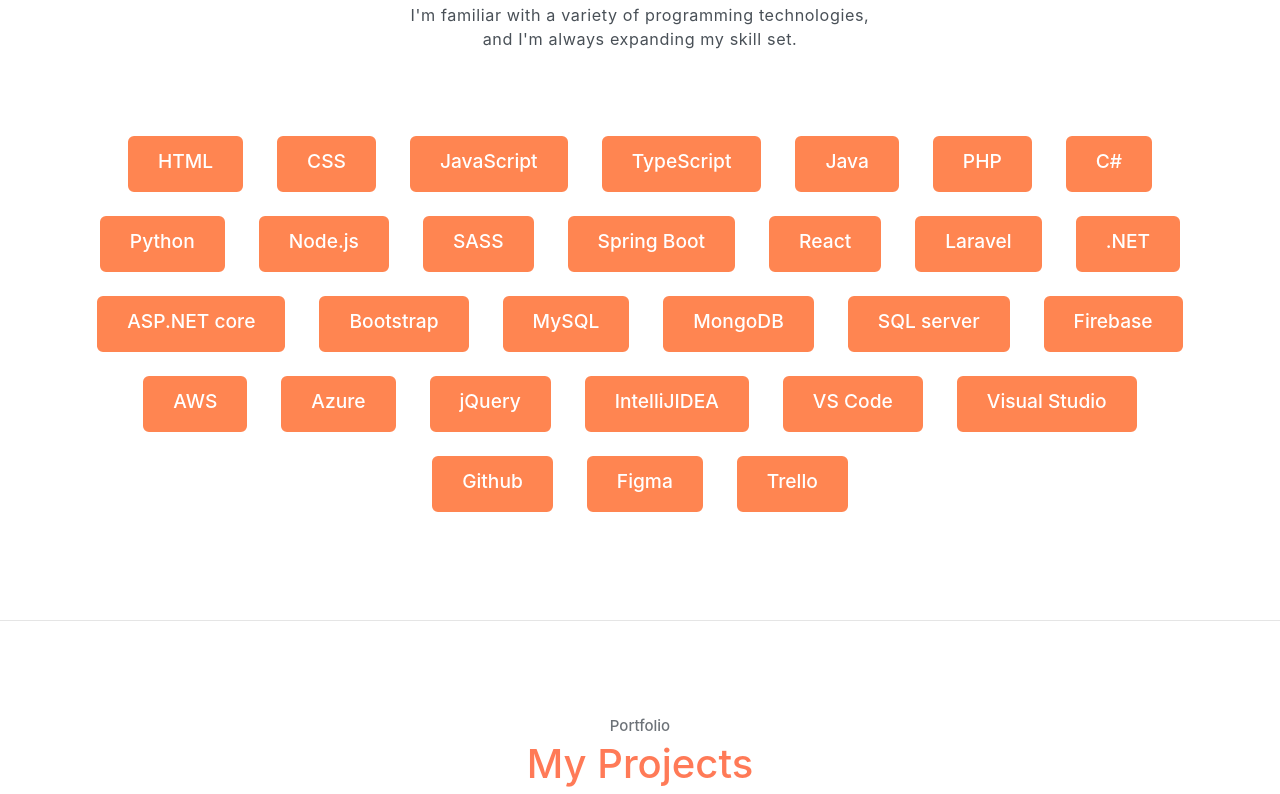
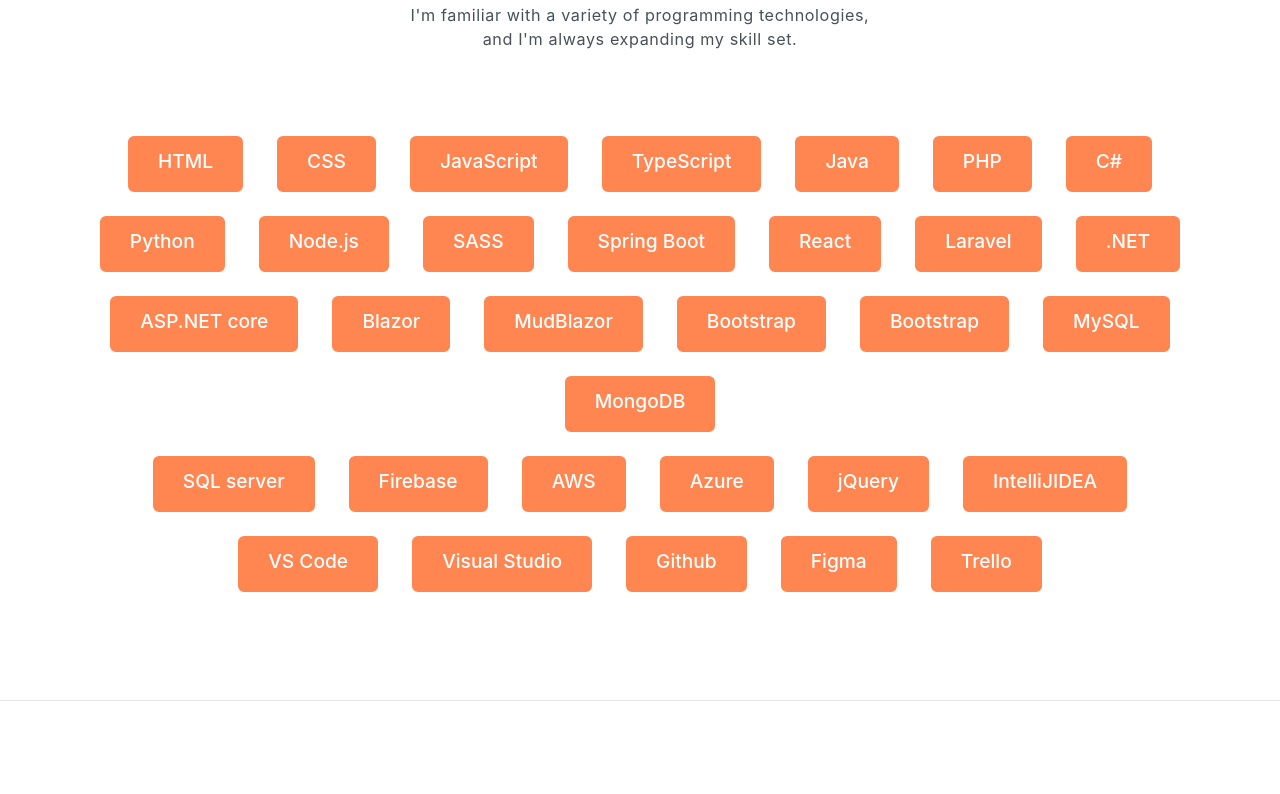
Before and after one commit to SusieTang0/SusieTang0.github.io, a plain HTML site: page index.html in a window 1280 px wide. Shown: the part 924-1718 px from the top of the page. Drawn offline with Linux system fonts and the light colour scheme.

Commit message:
Update index.html

```diff
--- a/index.html
+++ b/index.html
@@ -147,6 +147,18 @@
               <h3 class="skillItemText">ASP.NET core</h3>
             </div>
             <div class="skillItem">
+              <img class="skillItemIcon" src="https://raw.githubusercontent.com/devicons/devicon/6910f0503efdd315c8f9b858234310c06e04d9c0/icons/blazor/blazor-original.svg">
+              <h3 class="skillItemText">Blazor</h3>
+            </div>
+            <div class="skillItem">
+              <img class="skillItemIcon" src="https://embed.zenn.studio/api/optimize-og-image/b61a47e9833fd771b059/https%3A%2F%2Fmudblazor.com%2F_content%2FMudBlazor.Docs%2Fimages%2Flogo.png">
+              <h3 class="skillItemText">MudBlazor</h3>
+            </div>
+            <div class="skillItem">
+              <img class="skillItemIcon" src="https://cdn.jsdelivr.net/gh/devicons/devicon/icons/bootstrap/bootstrap-plain-wordmark.svg">
+              <h3 class="skillItemText">Bootstrap</h3>
+            </div>
+            <div class="skillItem">
               <img class="skillItemIcon" src="https://cdn.jsdelivr.net/gh/devicons/devicon/icons/bootstrap/bootstrap-plain-wordmark.svg">
               <h3 class="skillItemText">Bootstrap</h3>
             </div>
@@ -158,6 +170,9 @@
               <img class="skillItemIcon" src="https://cdn.jsdelivr.net/gh/devicons/devicon/icons/mongodb/mongodb-original-wordmark.svg">
               <h3 class="skillItemText">MongoDB</h3>
             </div>
+
+          </div>
+          <div class="row skillItems">
             <div class="skillItem">
               <img class="skillItemIcon" src="https://cdn.freebiesupply.com/logos/large/2x/microsoft-sql-server-logo-png-transparent.png">
               <h3 class="skillItemText">SQL server</h3>
@@ -166,8 +181,6 @@
               <img class="skillItemIcon" src="https://raw.githubusercontent.com/devicons/devicon/ca28c779441053191ff11710fe24a9e6c23690d6/icons/firebase/firebase-plain-wordmark.svg">
               <h3 class="skillItemText">Firebase</h3>
             </div>
-          </div>
-          <div class="row skillItems">
             <div class="skillItem">
               <img class="skillItemIcon" src="https://cdn.jsdelivr.net/gh/devicons/devicon/icons/amazonwebservices/amazonwebservices-original-wordmark.svg">
               <h3 class="skillItemText">AWS</h3>
```
